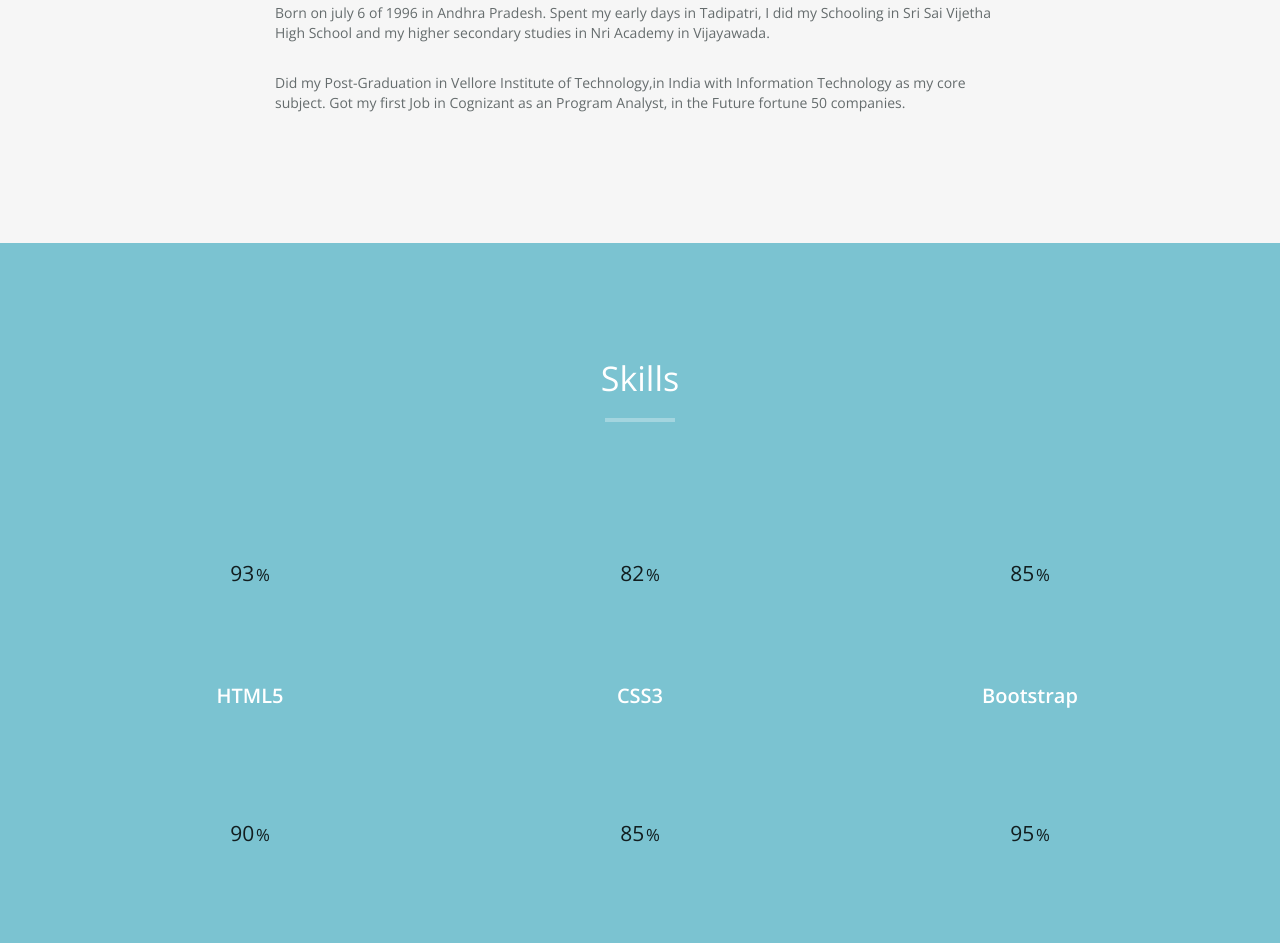
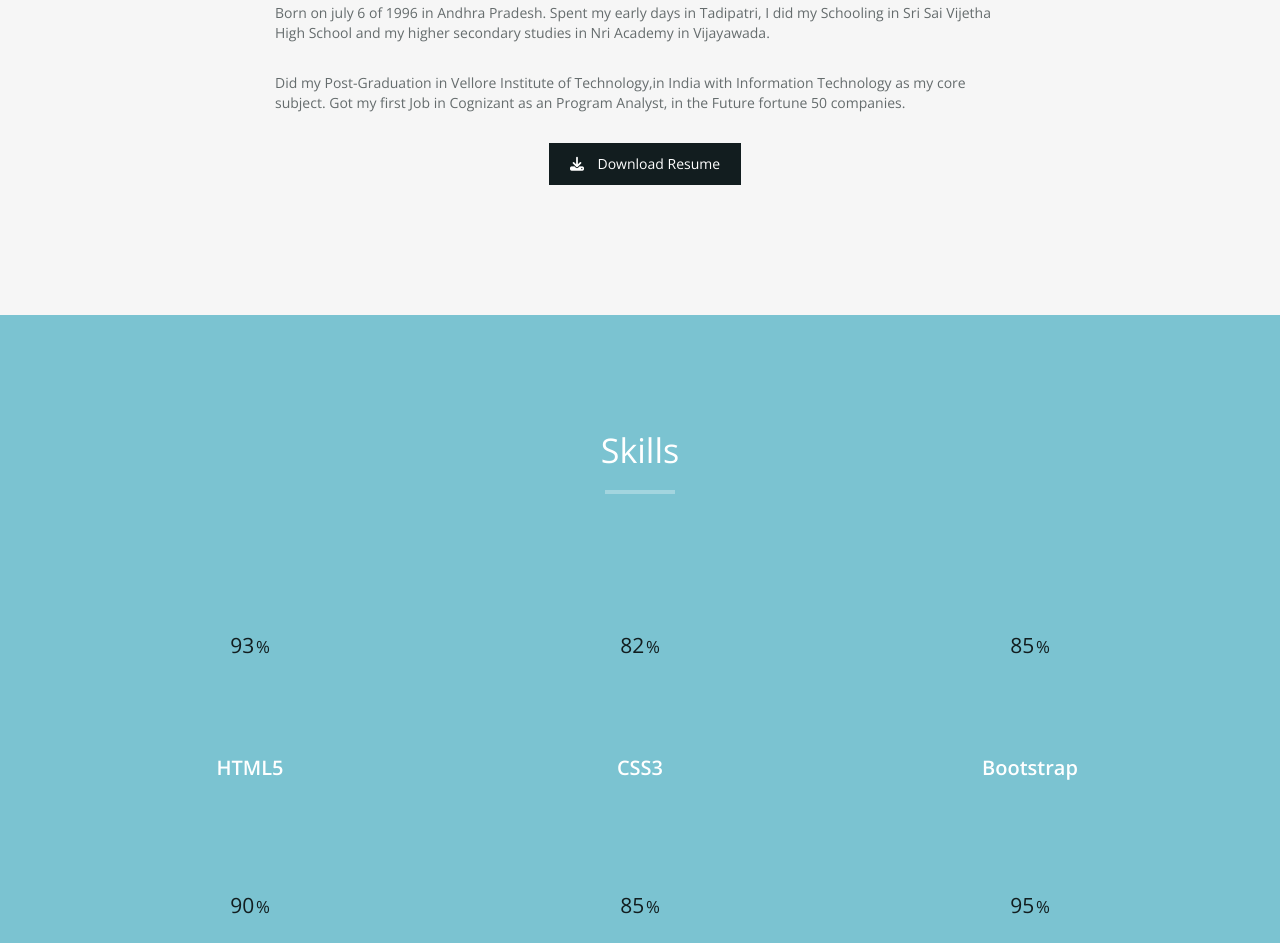
Before and after one commit to dvkr369/dvkr369.github.io, a plain HTML site: page index.html in a window 1280 px wide. Shown: the part 1261-2204 px from the top of the page. Drawn offline with nearby package versions, Linux system fonts and the light colour scheme; some packages are replaced by stand-ins of ours; a script that the page names is missing.

Commit message:
Update index.html

```diff
--- a/index.html
+++ b/index.html
@@ -88,7 +88,7 @@
 		</p>
 	  <p>Did my Post-Graduation in Vellore Institute of Technology,in India with Information Technology as my core subject.
 		Got my first Job in Cognizant as an Program Analyst, in the Future fortune 50 companies.</p>
-
+		<p class="text-center"><a class="btn btn-primary" href="Vinod.docx" download><i class="fa fa-download"></i> Download Resume</a></p>
         </div>
       </div>
     </div>
```
